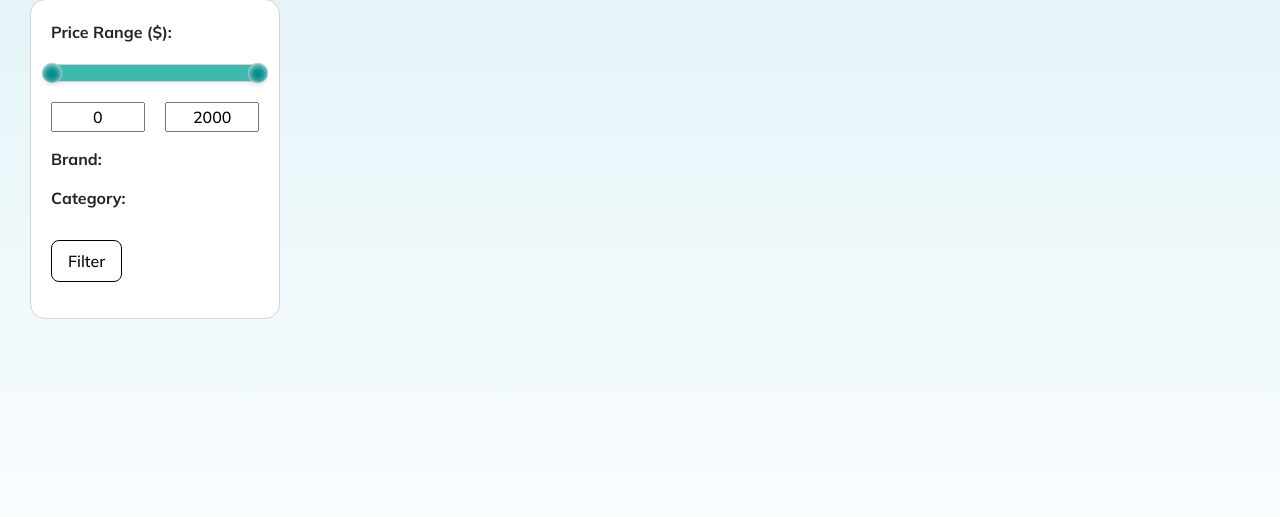
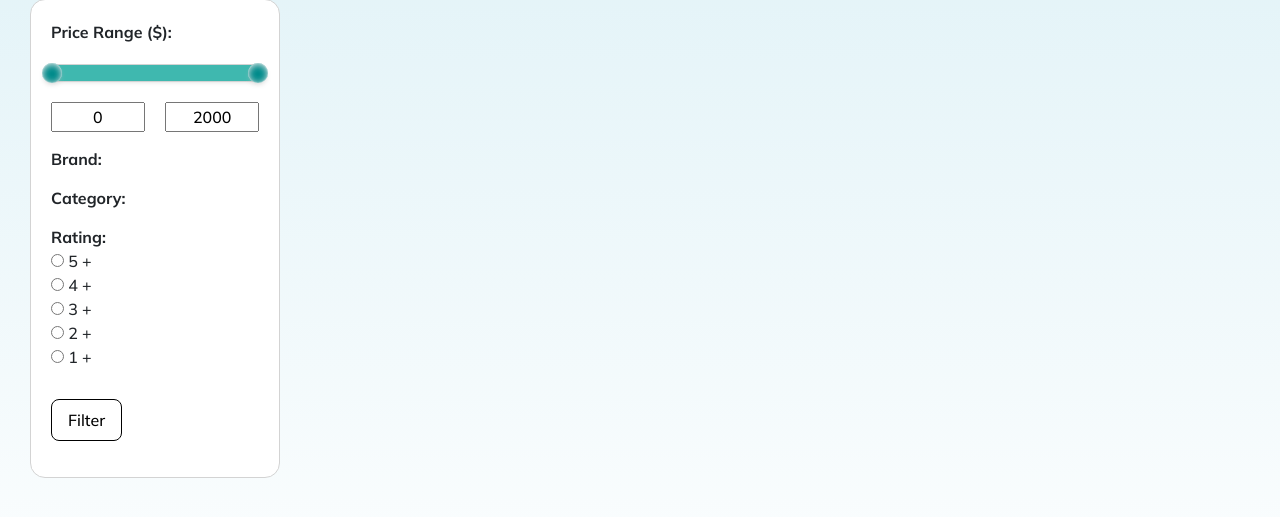
Before and after one commit to OleksandrVozhdai/OnlineShop-Django, a Django app: page /shop/ in a window 1280 px wide. Shown: the part 121-638 px from the top of the page. Run offline with Django 5.2, Linux system fonts and the light colour scheme; data that the repository does not hold is empty; some libraries are stand-ins or nearby versions.

Commit message:
Rating filters

```diff
--- a/main/views.py
+++ b/main/views.py
@@ -15,6 +15,7 @@
 from .models import TechList, User, PendingUser
 from django.contrib.auth.hashers import make_password
 from django.contrib import messages
+from decimal import Decimal
 
 
 # Представлення для головної сторінки
@@ -95,6 +96,10 @@
     if category:
         products = products.filter(category=category)
         is_filtered = True
+
+    rating = request.GET.get('rating')
+    if rating:
+        products = products.filter(stars__gte=Decimal(rating))
 
 
     isOnSale = products.filter(on_sale=True)
--- a/templates/main/shop.html
+++ b/templates/main/shop.html
@@ -123,6 +123,20 @@
                     {% endif %}
                 </div>
             </div>
+
+           <div style="margin-bottom: 15px;">
+                <label style="font-weight: bold;">Rating:</label>
+                <div id="ratingContainer" style="max-height: none; overflow: hidden;">
+                    {% for i in "54321" %}
+                        <div>
+                            <input type="radio" name="rating" value="{{ i }}" id="rating_{{ i }}"
+                                   {% if request.GET.rating == i %}checked{% endif %}>
+                            <label for="rating_{{ i }}">{{ i }} +</label>
+                        </div>
+                    {% endfor %}
+                </div>
+            </div>
+
 
             <button style="margin-top: 15px" type="submit">Filter</button>
         </form>
```
